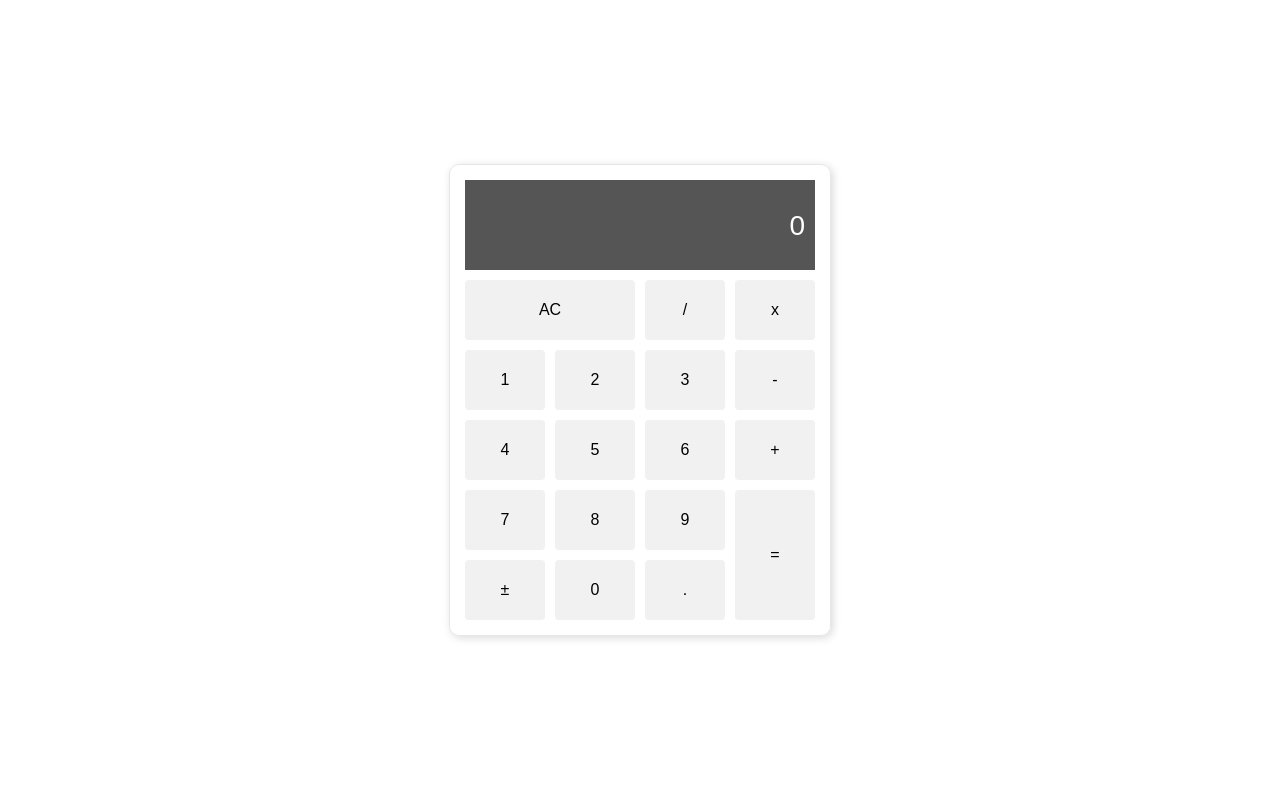
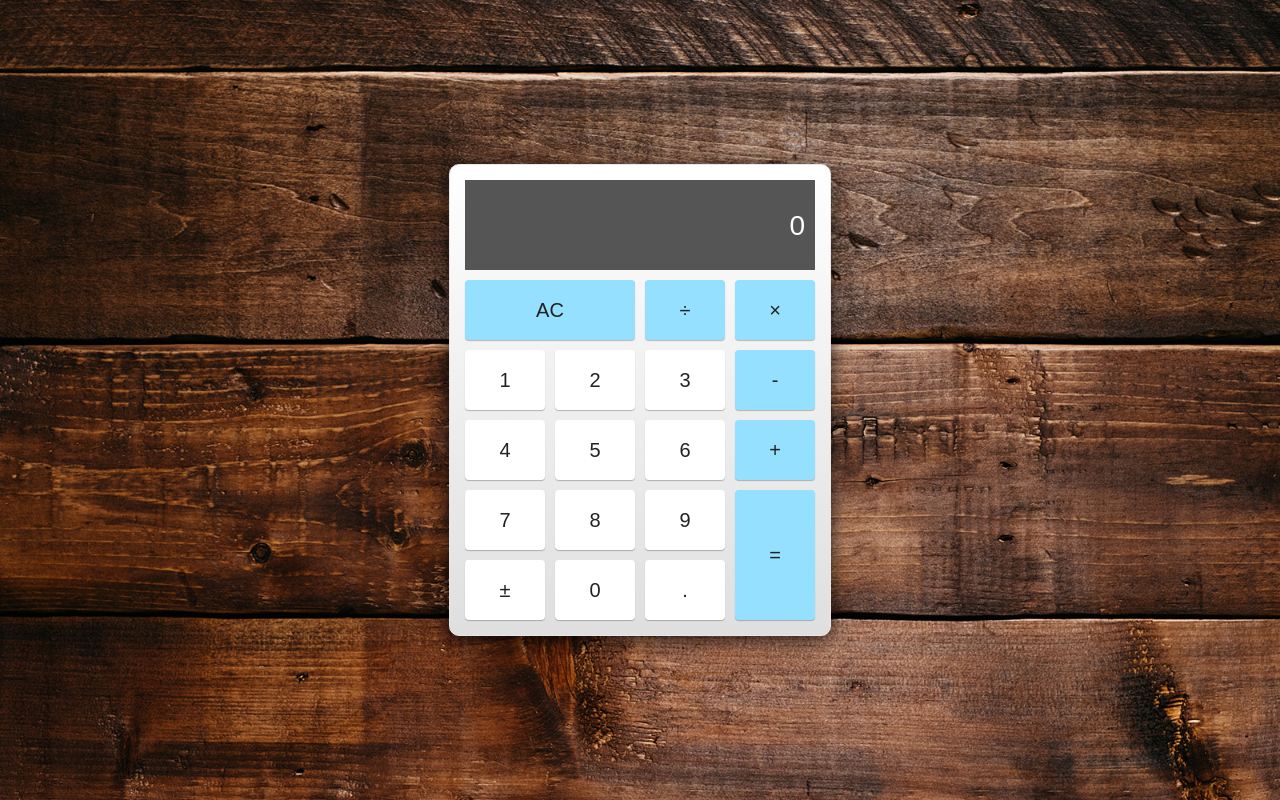
Before and after one commit to nrutledge/fcc-calculator, a React (Create React App) app: page / in a window 1280 px wide. Built offline with nearby package versions, Linux system fonts and the light colour scheme.

Commit message:
Adding background and color, plus minor refactoring.

```diff
--- a/src/App.css
+++ b/src/App.css
@@ -1,28 +1,9 @@
 .App {
   text-align: center;
+  height: 100vh;
+  display: flex;
+  justify-content: center;
+  align-items: center;
+  background-image: url("./images/wood_bg.jpg");
+  background-size: cover;
 }
-
-.App-logo {
-  animation: App-logo-spin infinite 20s linear;
-  height: 80px;
-}
-
-.App-header {
-  background-color: #222;
-  height: 150px;
-  padding: 20px;
-  color: white;
-}
-
-.App-title {
-  font-size: 1.5em;
-}
-
-.App-intro {
-  font-size: large;
-}
-
-@keyframes App-logo-spin {
-  from { transform: rotate(0deg); }
-  to { transform: rotate(360deg); }
-}
--- a/src/App.js
+++ b/src/App.js
@@ -2,17 +2,10 @@ import React, { Component } from 'react';
 import './App.css';
 import Calculator from './Components/Calculator';
 
-const style = {
-  height: '100vh',
-  display: 'flex',
-  justifyContent: 'center',
-  alignItems: 'center'
-}
-
 class App extends Component {
   render() {
     return (
-      <div style={style}>
+      <div className='App'>
         <Calculator />
       </div>
     );
--- a/src/Components/Button.css
+++ b/src/Components/Button.css
@@ -1,10 +1,19 @@
 .button {
-    background-color: #F1F1F1;
+    font-size: 20px;
+    color: #222;
+    background-color: #FFF;
     border-radius: 4px;
     display: flex;
     justify-content: center;
     align-items: center;
     margin: 5px;
+    outline: 0;
+    border: none;
+    box-shadow: 0 1px 1px rgba(0, 0, 0, 0.25);
+}
+
+.button:active {
+    box-shadow: none;
 }
 
 .standard {
@@ -22,3 +31,15 @@
     width: 80px;
     height: 130px;
 }
+
+.blue {
+    background-color: rgb(149, 223, 255);
+}
+
+.green {
+    background-color: rgb(133, 225, 193);
+}
+
+.grey {
+    background-color: rgb(222, 222, 222);
+}
--- a/src/Components/Button.js
+++ b/src/Components/Button.js
@@ -2,10 +2,10 @@ import React from 'react';
 import './Button.css';
 
 const Button = (props) => {
-    const { value, action } = props;
+    const { id, value, action, type } = props;
 
     return (
-        <div id={props.id} className={props.classes} onClick={() => action(value)}>{value}</div>
+        <div id={id} role="button" className={'button ' + type} onClick={() => action(value)}>{value}</div>
     );
 }
 
--- /dev/null
+++ b/src/Components/Calculator.css
@@ -0,0 +1,12 @@
+.Calculator {
+    width: 360px;
+    padding: 10px;
+    border: 1px solid #E7E7E7;
+    border-radius: 10px;
+    box-shadow: 0px 4px 20px rgba(0, 0, 0, 0.8);
+    display: flex;
+    flex-wrap: wrap;
+    justify-content: center;
+    align-items: center;
+    background: linear-gradient(180deg, #FFF, #DFDFDF);
+}
--- a/src/Components/Calculator.js
+++ b/src/Components/Calculator.js
@@ -1,21 +1,25 @@
 import React, { Component } from 'react';
+import './Calculator.css';
 import Display from './Display';
 import Button from './Button';
 
-const style = {
-    width: 360,
-    padding: '10px',
-    border: '1px solid #E7E7E7',
-    borderRadius: 10,
-    boxShadow: '2px 2px 8px rgba(0, 0, 0, 0.15)',
-    display: 'flex',
-    flexWrap: 'wrap',
-    justifyContent: 'center',
-    alignItems: 'center'
+const symbols = {
+    times: '\u00D7',
+    divide: '\u00F7',
+    plus: '+',
+    minus: '-'
 }
 
-const isOperator = (string) => {
-    return string === 'x' || string === '-' || string === '+' || string === '/';
+const checkOperator = (char) => {
+    if (typeof char !== 'string') { char = char.toString() }
+    const charCode = char.charCodeAt(0);
+
+    if (char === symbols.times || charCode === 215) {  return '*'; }
+    if (char === symbols.divide || charCode === 247) { return '/'; }
+    if (char === symbols.plus) { return '+'; }
+    if (char === symbols.minus) { return '-'; }
+
+    return '';
 };
 
 const isNumber = (value) => {
@@ -47,6 +51,31 @@ export default class Calculator extends Component {
         window.addEventListener('keydown', this.handleKeyDown);
     }
 
+    componentWillUnmount() {
+        window.removeEventListener('keydown', this.handleKeyDown);
+    }
+
+    handleKeyDown(event) {
+        const key = event.key;
+        if (key === 'Enter' || key === '=') { this.calcAnswer(); }
+
+        if (isNumber(key)) { return this.addNumber(key); }
+
+        if (key === '.') { return this.addDecimal(); }
+
+        if (key === '*') { return this.addOperator(symbols.times); }
+
+        if (key === '/') { return this.addOperator(symbols.divide); }
+
+        if (key === '+') { return this.addOperator(symbols.plus); }
+
+        if (key === '-') { return this.addOperator(symbols.minus); }
+
+        if (key === 'Backspace') { return this.handleBackSpace(); }
+
+        if (key === 'Escape') { return this.clear(); }
+    }
+
     // Returns array of start to second last position of formula
     getFormulaStart() {
         return this.state.formula.slice(0, -1);
@@ -55,33 +84,6 @@ export default class Calculator extends Component {
     // Returns string of last position in array
     getFormulaEnd() {
         return this.state.formula.slice(-1)[0];
-    }
-
-    clear() {
-        this.setState({
-            formula: ['0'],
-            isAnswer: false
-        });
-    }
-
-    handleKeyDown(event) {
-        const key = event.key;
-
-        if (isNumber(key)) {
-            this.addNumber(key);
-        } else if (key === '.') {
-            this.addDecimal();
-        } else if(isOperator(key)) {
-            this.addOperator(key);
-        } else if(key === '*') {
-            this.addOperator('x');
-        } else if (key === 'Backspace') {
-            this.handleBackSpace();
-        } else if (key === 'Enter' || key === '=') {
-            this.calcAnswer();
-        } else if (key === 'Escape') {
-            this.clear();
-        }
     }
 
     addNumber(number) {
@@ -93,7 +95,7 @@ export default class Calculator extends Component {
 
         if (formulaEnd === '0') {
             newFormula = [...formulaStart, number];
-        } else if (isOperator(formulaEnd)) {
+        } else if (checkOperator(formulaEnd)) {
             newFormula = [...formulaStart, formulaEnd, number];
         } else {
             newFormula = [...formulaStart, formulaEnd.concat(number)];
@@ -113,7 +115,7 @@ export default class Calculator extends Component {
 
         if (formulaEnd.indexOf('.') >= 0) { return; }
 
-        if (isOperator(formulaEnd)) {
+        if (checkOperator(formulaEnd)) {
             newFormula = [...formulaStart, formulaEnd, '0.'];
         } else {
             newFormula = [...formulaStart, formulaEnd.concat('.')]
@@ -130,7 +132,7 @@ export default class Calculator extends Component {
         const formulaEnd = this.getFormulaEnd();
         let newFormula = [];
 
-        if (isOperator(formulaEnd)) {
+        if (checkOperator(formulaEnd)) {
             newFormula = [...formulaStart, operator];
         } else {
             newFormula = [...formulaStart, formulaEnd, operator];
@@ -193,7 +195,7 @@ export default class Calculator extends Component {
         // Multiplication/division before addition/subtraction
         const operations = [
             {
-                'x': (a, b) => a * b,
+                '*': (a, b) => a * b,
                 '/': (a, b) => a / b
             }, {
                 '+': (a, b) => a + b,
@@ -204,7 +206,7 @@ export default class Calculator extends Component {
         // Reduce formula array to single number element containing answer
         for (let ops of operations) {
             for (let i = 1; i < numFormula.length - 1; ) {
-                const operator = numFormula[i];
+                const operator = checkOperator(numFormula[i]);
 
                 if (ops[operator]) {
                     const a = numFormula[i - 1];
@@ -231,40 +233,47 @@ export default class Calculator extends Component {
         });
     }
 
+    clear() {
+        this.setState({
+            formula: ['0'],
+            isAnswer: false
+        });
+    }
+
     render() {
         const formulaStart = this.getFormulaStart();
         const formulaEnd = this.getFormulaEnd();
 
         return (
-            <div style={style}>
+            <div className='Calculator'>
                 <Display isAnswer={this.state.isAnswer} formulaStart={formulaStart} formulaEnd={formulaEnd}/>
                 <div style={{ width: '100%', display: 'flex'}}>
-                    <Button id='clear' value='AC' classes='button wide' action={this.clear} />
-                    <Button id='divide' value='/' classes='button standard' action={this.addOperator} />
-                    <Button id='multiply' value='x' classes='button standard' action={this.addOperator} />
+                    <Button id='clear' value='AC' type='wide blue' action={this.clear} />
+                    <Button id='divide' value='&divide;' type='standard blue' action={this.addOperator} />
+                    <Button id='multiply' value='&times;' type='standard blue' action={this.addOperator} />
                 </div>
                 <div style={{ width: '100%', display: 'flex' }}>
-                    <Button id='one' value={1} classes='button standard' action={this.addNumber} />
-                    <Button id='two' value={2} classes='button standard' action={this.addNumber} />
-                    <Button id='three' value={3} classes='button standard' action={this.addNumber} />
-                    <Button id='subtract' value='-' classes='button standard' action={this.addOperator} />
+                    <Button id='one' value={1} type='standard' action={this.addNumber} />
+                    <Button id='two' value={2} type='standard' action={this.addNumber} />
+                    <Button id='three' value={3} type='standard' action={this.addNumber} />
+                    <Button id='subtract' value='-' type='standard blue' action={this.addOperator} />
                 </div>
                 <div style={{ width: '100%', display: 'flex' }}>
-                    <Button id='four' value={4} classes='button standard' action={this.addNumber} />
-                    <Button id='five' value={5} classes='button standard' action={this.addNumber} />
-                    <Button id='six' value={6} classes='button standard' action={this.addNumber} />
-                    <Button id='add' value='+'  classes='button standard' action={this.addOperator} />
+                    <Button id='four' value={4} type='standard' action={this.addNumber} />
+                    <Button id='five' value={5} type='standard' action={this.addNumber} />
+                    <Button id='six' value={6} type='standard' action={this.addNumber} />
+                    <Button id='add' value='+' type='standard blue' action={this.addOperator} />
                 </div>
                 <div style={{ width: '75%', display: 'flex', flexWrap: 'wrap' }}>
-                    <Button id='seven' value={7} classes='button standard' action={this.addNumber} />
-                    <Button id='eight' value={8} classes='button standard' action={this.addNumber} />
-                    <Button id='nine' value={9} classes='button standard' action={this.addNumber} />
-                    <Button id='reverse' value='&plusmn;' classes='button standard' action={this.reverseNumber} />
-                    <Button id='zero' value={0} classes='button standard' action={this.addNumber} />
-                    <Button id='decimal' value={'.'} classes='button standard' action={this.addDecimal} />
+                    <Button id='seven' value={7} type='standard' action={this.addNumber} />
+                    <Button id='eight' value={8} type='standard' action={this.addNumber} />
+                    <Button id='nine' value={9} type='standard' action={this.addNumber} />
+                    <Button id='reverse' value='&plusmn;' type='standard' action={this.reverseNumber} />
+                    <Button id='zero' value={0} type='standard' action={this.addNumber} />
+                    <Button id='decimal' value={'.'} type='standard' action={this.addDecimal} />
                 </div>
                 <div style={{ width: '25%', display: 'flex' }}>
-                    <Button id='equals' value='=' classes='button tall' action={this.calcAnswer} />
+                    <Button id='equals' value='=' type='tall blue' action={this.calcAnswer} />
                 </div>
              </div>
         );
```
Also changed, not shown: src/images/wood_bg.jpg (added).
